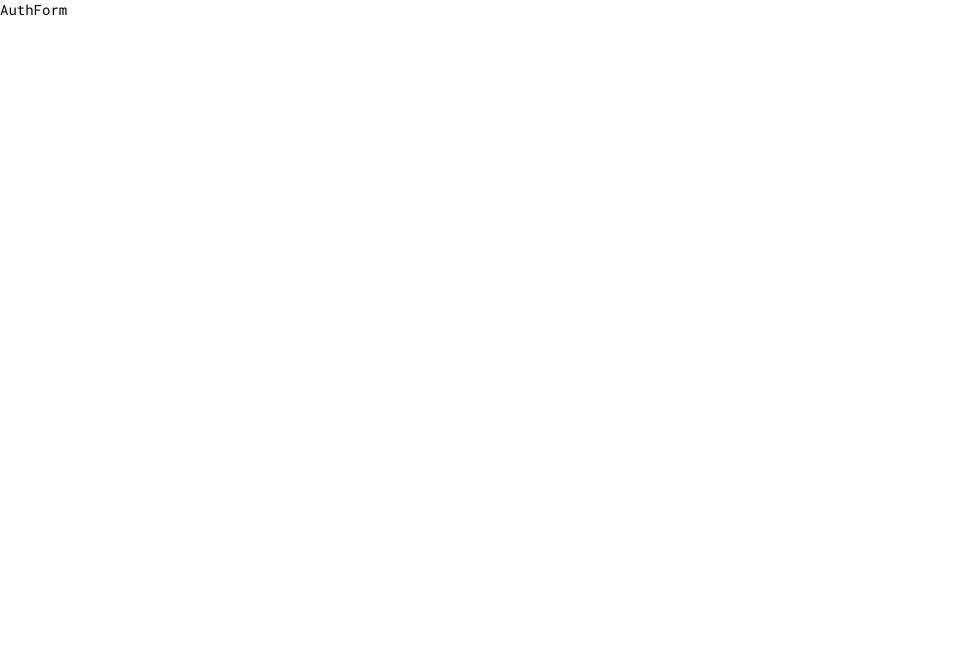
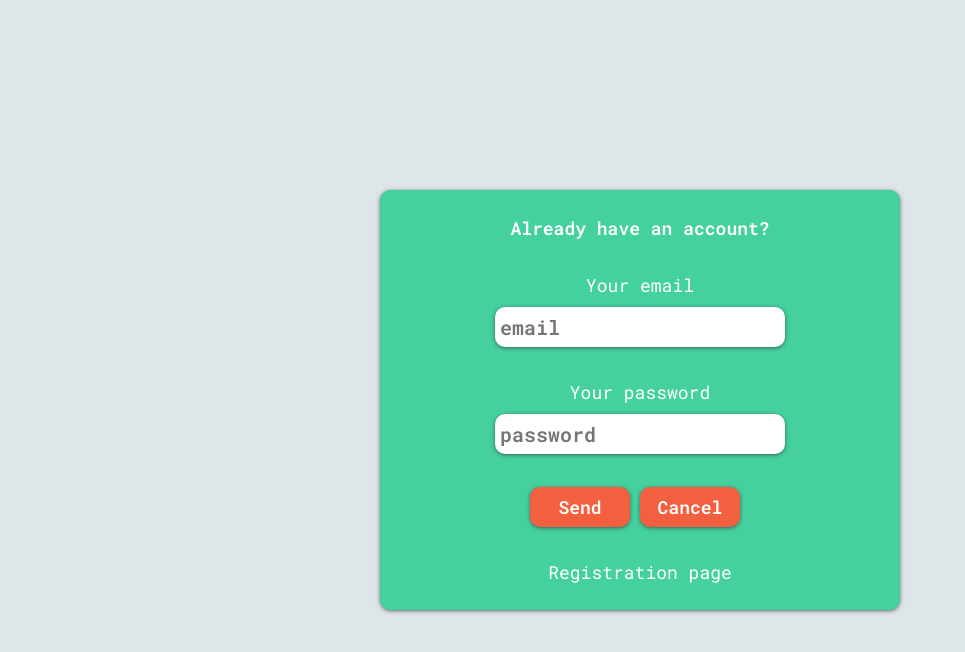
Before and after one commit to ruslansymonenko/word-atlas, a React (Create React App) app in the folder client/: page /login in a window 1280 px wide. Shown: the top 652 px of the page, without its empty margins (0-965 px from the left). Built offline with nearby package versions, Linux system fonts and the light colour scheme.

Commit message:
created auth form

```diff
--- a/client/src/components/forms/AuthForm/AuthForm.js
+++ b/client/src/components/forms/AuthForm/AuthForm.js
@@ -1,9 +1,107 @@
-import React from 'react'
+import { useState, useEffect } from 'react';
+import { Link } from 'react-router-dom';
 
-const AuthForm = () => {
+import './AuthForm.scss';
+
+import formValidation from '../../../utils/formValidation';
+
+const AuthForm = ({formType = 'login'}) => {
+  const [form, setForm] = useState('');
+  const [formData, setFormData] = useState({
+    email: '',
+    password: ''
+  });
+
+  const handleSendForm = (e) => {
+    e.preventDefault();
+    formValidation(formData.email, formData.password);
+  }
+
+  const handleCancelForm = (e) => {
+    e.preventDefault();
+    setFormData({...formData, email: '', password: ''})
+  }
+
+  const handleInputChange = (e) => {
+    const {name, value} = e.target;
+    setFormData({...formData, [name]: value})
+    console.log(formData);
+  }
+
+  useEffect(() => {
+    if (formType === 'registration') {
+      setForm('registration');
+    } else {
+      setForm('login');
+    }
+  }, [formType])
+
   return (
-    <form>AuthForm</form>
+    <form className="auth-form">
+      <h1 className="auth-form__title">
+        {
+          form === 'registration' ?
+            "Still don\'t have an account?"
+            :
+            "Already have an account?"
+        }
+      </h1>
+
+      <div className="auth-form__input-container">
+        <label htmlFor="email">Your email</label>
+        <input
+          className='auth-form__input auth-form__email' type="text"
+          name='email'
+          placeholder='email'
+          value={formData.email}
+          onChange={handleInputChange}
+          />
+      </div>
+
+      <div className="auth-form__input-container">
+        <label htmlFor="password">Your password</label>
+        <input
+          className='auth-form__input auth-form__password' type="password"
+          name='password'
+          placeholder='password'
+          value={formData.password}
+          onChange={handleInputChange}
+          />
+      </div>
+
+      <div className="auth-form__btns">
+        <button
+          className='auth-form__btn'
+          onClick={handleSendForm}
+          >
+          Send
+        </button>
+        <button
+          className='auth-form__btn'
+          onClick={handleCancelForm}
+          >
+          Cancel
+        </button>
+      </div>
+
+      <Link
+        className='auth-form__link'
+        to={
+          form === 'registration' ?
+            "/login"
+            :
+            "/registration"
+        }
+        >
+        {
+          form === 'registration' ?
+            "Login page"
+            :
+            "Registration page"
+        }
+      </Link>
+    </form>
   )
 }
 
-export default AuthForm
+export default AuthForm;
--- /dev/null
+++ b/client/src/components/forms/AuthForm/AuthForm.scss
@@ -0,0 +1,73 @@
+.auth-form{
+  background-color: var(--dark-main);
+  height: 400px;
+  width: 500px;
+  padding: 10px;
+  border-radius: 10px;
+  color: var(--white);
+  display: flex;
+  flex-direction: column;
+  align-items: center;
+  justify-content: space-around;
+  box-shadow: 0px 1px 5px -1px var(--dark);
+
+  &__title{
+    font-size: 18px;
+    text-align: center;
+  }
+
+  &__input-container{
+    display: flex;
+    flex-direction: column;
+    align-items: center;
+
+    label{
+      margin-bottom: 10px;
+      font-size: 18px;
+    }
+  }
+
+  &__input {
+    height: 30px;
+    width: 280px;
+    font-size: 20px;
+    font-weight: 600;
+    padding: 5px;
+    border: none;
+    border-radius: 10px;
+    box-shadow: 0px 1px 5px -1px var(--dark);
+
+    &:focus{
+      outline: none;
+    }
+  }
+
+  &__btn{
+    height: 40px;
+    width: 100px;
+    border: none;
+    border-radius: 10px;
+    margin-right: 10px;
+    color: var(--white);
+    font-weight: 600;
+    font-size: 18px;
+    background-color: var(--light-contrast);
+    box-shadow: 0px 1px 5px -1px var(--dark);
+    cursor: pointer;
+    transition: ease .3s;
+
+    &:hover {
+      background-color: var(--white);
+      color: var(--light-contrast);
+    }
+  }
+
+  &__link {
+    font-size: 18px;
+    transition: ease .3s;
+
+    &:hover {
+      color: var(--light-contrast);
+    }
+  }
+}
--- a/client/src/index.scss
+++ b/client/src/index.scss
@@ -65,6 +65,8 @@ a {
   --dark-main: #45D19E;
   --light-main: #3FF2B1;
 
+  --main-back: #dfe6e9;
+
 
   /*Layers*/
   --main: 4;
--- a/client/src/pages/LoginPage/LoginPage.js
+++ b/client/src/pages/LoginPage/LoginPage.js
@@ -1,6 +1,8 @@
 import React from 'react';
 
 import AuthForm from '../../components/forms/AuthForm/AuthForm';
+
+import './LoginPage.scss';
 
 const LoginPage = () => {
   return (
--- a/client/src/pages/LoginPage/LoginPage.scss
+++ b/client/src/pages/LoginPage/LoginPage.scss
@@ -0,0 +1,7 @@
+.login{
+  display: flex;
+  align-items: center;
+  justify-content: center;
+  min-height: 100vh;
+  background-color: var(--main-back);
+}
--- a/client/src/pages/RegistrationPage/RegistrationPage.js
+++ b/client/src/pages/RegistrationPage/RegistrationPage.js
@@ -2,10 +2,14 @@ import React from 'react';
 
 import AuthForm from '../../components/forms/AuthForm/AuthForm';
 
+import './RegistrationPage.scss';
+
 const RegistrationPage = () => {
   return (
     <div className="registration">
-      <AuthForm/>
+      <AuthForm
+        formType={'registration'}
+      />
     </div>
   )
 }
--- a/client/src/pages/RegistrationPage/RegistrationPage.scss
+++ b/client/src/pages/RegistrationPage/RegistrationPage.scss
@@ -0,0 +1,7 @@
+.registration{
+  display: flex;
+  align-items: center;
+  justify-content: center;
+  min-height: 100vh;
+  background-color: var(--main-back);
+}
--- /dev/null
+++ b/client/src/utils/formValidation.js
@@ -0,0 +1,5 @@
+const formValidation = (email, password) => {
+  console.log(email, password)
+}
+
+export default formValidation;
```
